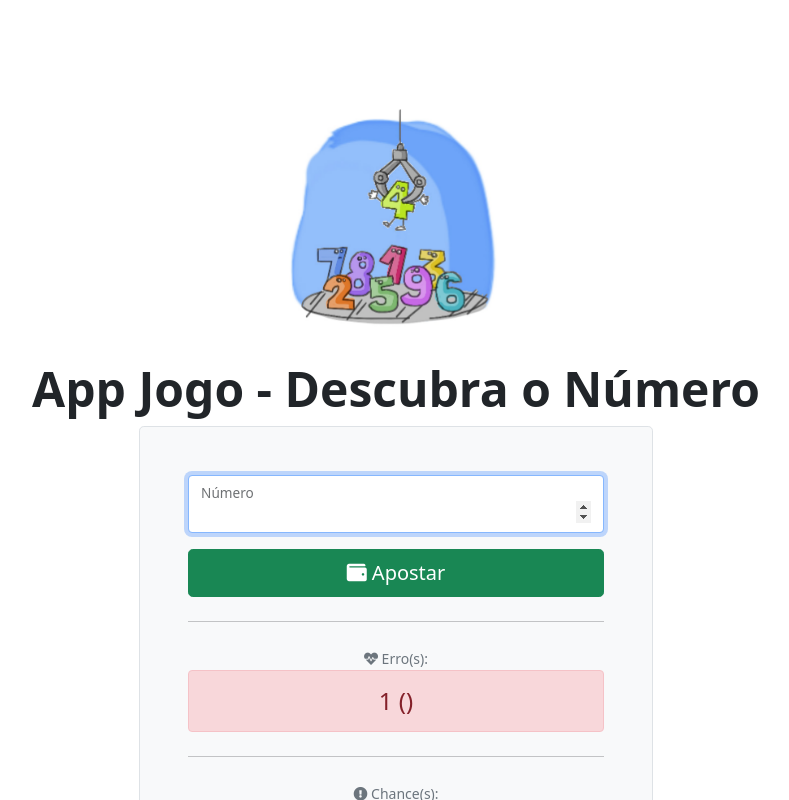
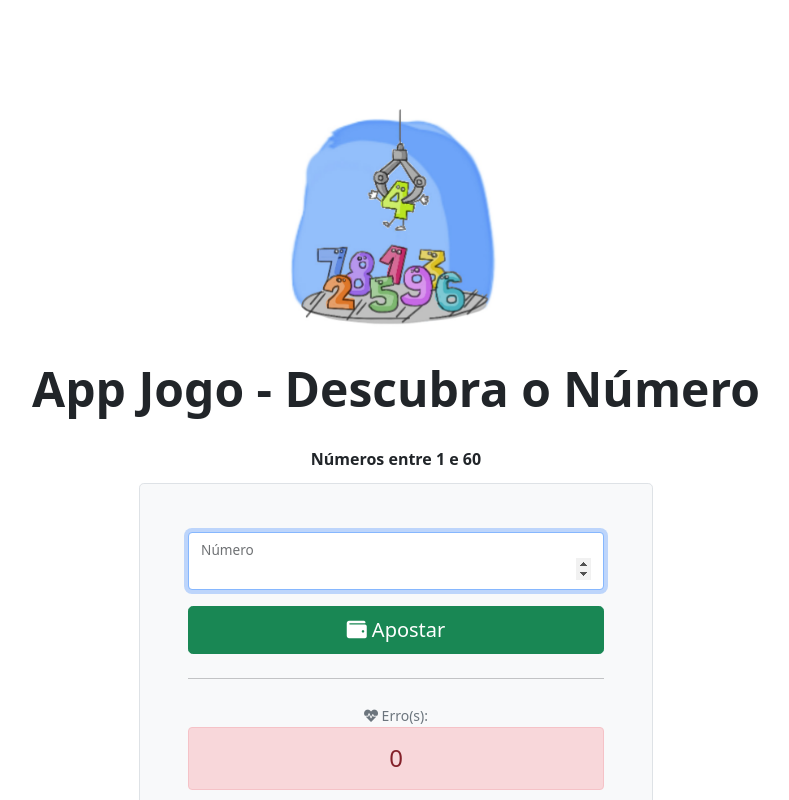
Before and after one commit to davi-oliveira/Jogo-Numero, a plain HTML site: page index.html in a window 1280 px wide. Both pictures are taken after a click on the button "Apostar". Shown: the top 800 px of the page, without its empty margins (244-1033 px from the left). Drawn offline with nearby package versions, Linux system fonts and the light colour scheme.

Commit message:
resolvidos alguns BUGs

```diff
--- a/index.html
+++ b/index.html
@@ -33,7 +33,7 @@
     <main>
         <div class="px-4 py-5 my-5 text-center">
             <img class="d-block mx-auto mb-4 animate__animated animate__jackInTheBox" src="img/img.jpg" alt="" width="240" height="240">
-            <h1 class="display-5 fw-bold animate__animated animate__flip">App Jogo - Descubra o Número</h1>
+            <h1 class="display-5 fw-bold animate__animated animate__flip">App Jogo - Descubra o Número<br><span class="fs-6 text">Números entre 1 e 60</span></h1>
             <div class="col-md-10 mx-auto col-lg-5">
                 <form class="p-4 p-md-5 border rounded-3 bg-light">
                     <div class="form-floating mb-3">
--- a/js/app.js
+++ b/js/app.js
@@ -49,7 +49,10 @@ var dicas = ""
 
 function apostarNumero(number){
     if(number <= 0 || number > 60){
-        alert('Informe um número válido')
+        alert('Informe um número válido (Entre 0 e 60)')
+        document.getElementById("numero").focus()
+        document.getElementById("numero").value = ""
+        return 1;
     }
 
     if(number == VALOR_SORTEADO){
```
